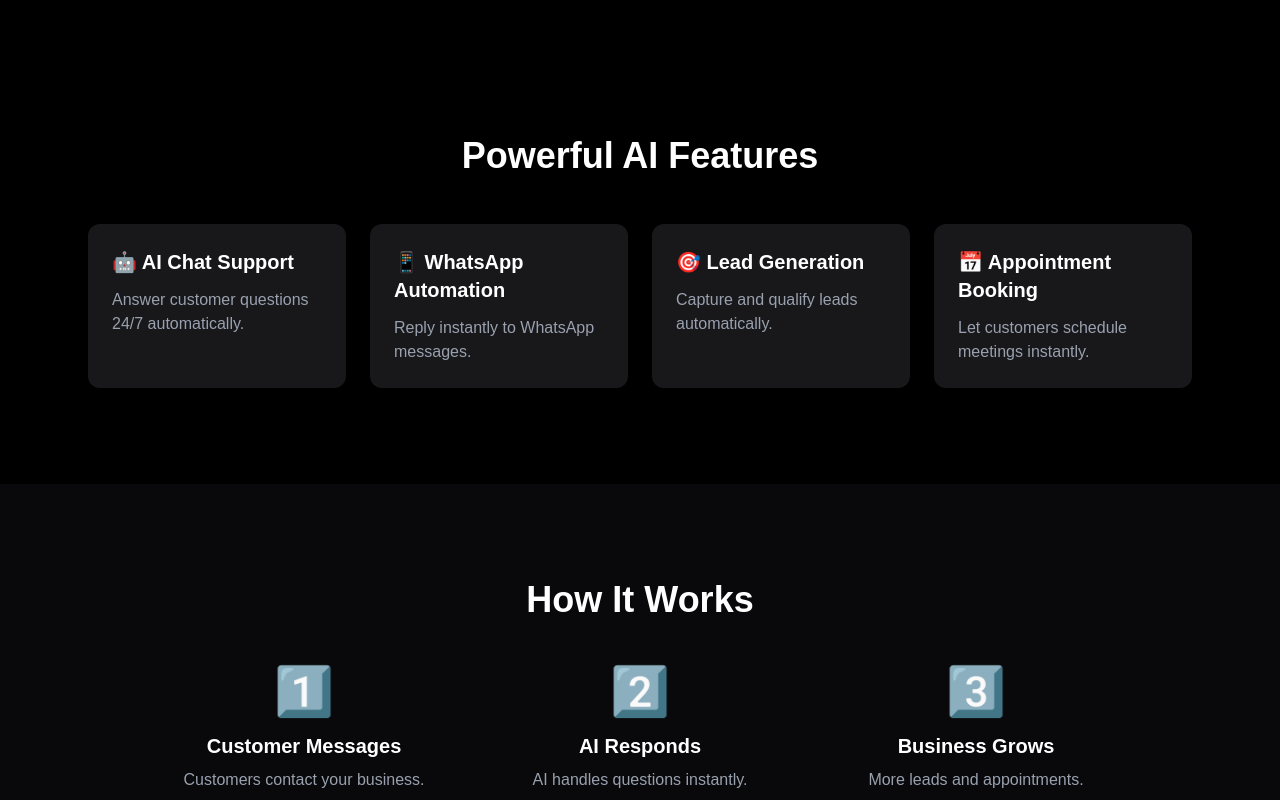
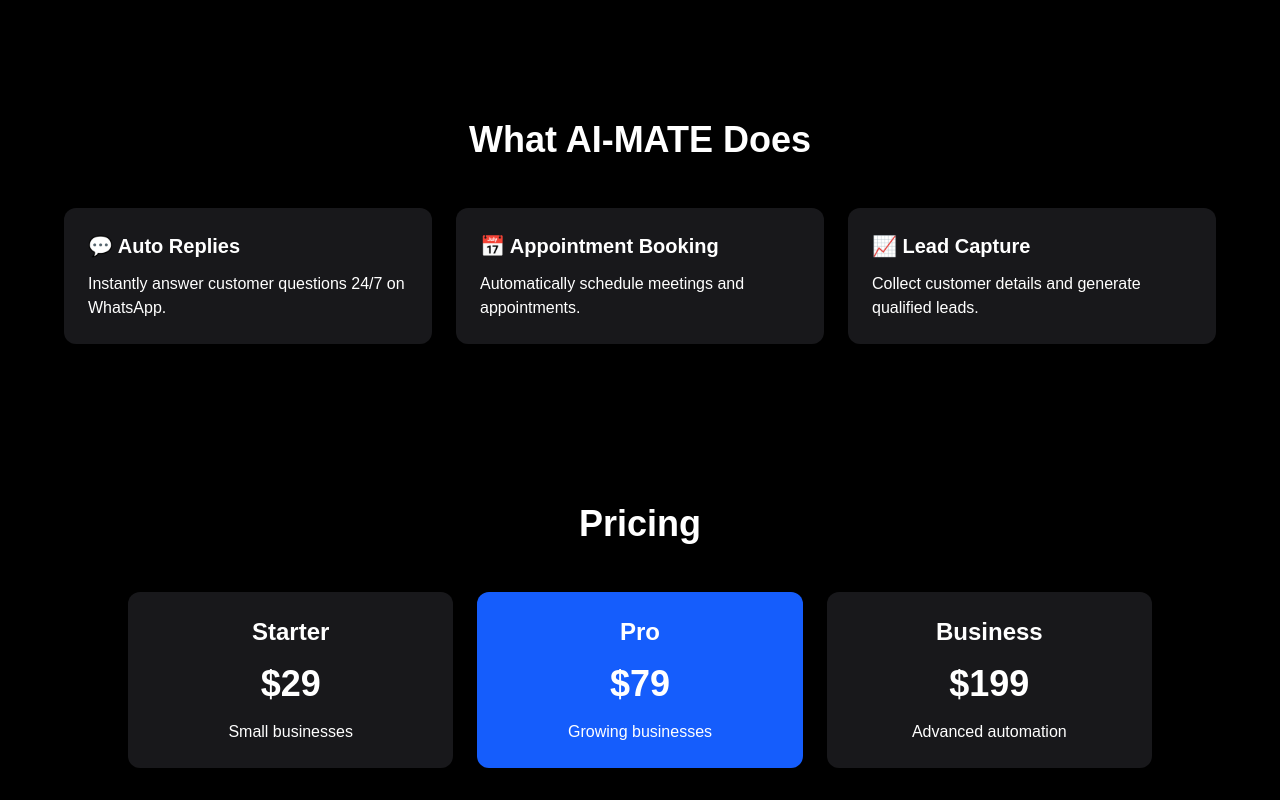
Before and after one commit to adidarkknight/ai-business-agent, a Next.js app: page / in a window 1280 px wide. Shown: the part 760-1560 px from the top of the page. Built offline with nearby package versions, Linux system fonts and the light colour scheme.

Commit message:
complete landing page

```diff
--- a/app/page.tsx
+++ b/app/page.tsx
@@ -28,7 +28,63 @@ export default function Home() {
 
 </div>
       </section>
+      <section className="py-20 px-6">
+  <h2 className="text-4xl font-bold text-center mb-12">
+    What AI-MATE Does
+  </h2>
 
+  <div className="grid md:grid-cols-3 gap-6 max-w-6xl mx-auto">
+
+    <div className="bg-zinc-900 p-6 rounded-xl">
+      <h3 className="text-xl font-bold mb-3">💬 Auto Replies</h3>
+      <p>
+        Instantly answer customer questions 24/7 on WhatsApp.
+      </p>
+    </div>
+
+    <div className="bg-zinc-900 p-6 rounded-xl">
+      <h3 className="text-xl font-bold mb-3">📅 Appointment Booking</h3>
+      <p>
+        Automatically schedule meetings and appointments.
+      </p>
+    </div>
+
+    <div className="bg-zinc-900 p-6 rounded-xl">
+      <h3 className="text-xl font-bold mb-3">📈 Lead Capture</h3>
+      <p>
+        Collect customer details and generate qualified leads.
+      </p>
+    </div>
+
+  </div>
+</section>
+<section className="py-20 px-6 text-center">
+  <h2 className="text-4xl font-bold mb-12">
+    Pricing
+  </h2>
+
+  <div className="grid md:grid-cols-3 gap-6 max-w-5xl mx-auto">
+
+    <div className="bg-zinc-900 p-6 rounded-xl">
+      <h3 className="text-2xl font-bold">Starter</h3>
+      <p className="text-4xl font-bold my-4">$29</p>
+      <p>Small businesses</p>
+    </div>
+
+    <div className="bg-blue-600 p-6 rounded-xl">
+      <h3 className="text-2xl font-bold">Pro</h3>
+      <p className="text-4xl font-bold my-4">$79</p>
+      <p>Growing businesses</p>
+    </div>
+
+    <div className="bg-zinc-900 p-6 rounded-xl">
+      <h3 className="text-2xl font-bold">Business</h3>
+      <p className="text-4xl font-bold my-4">$199</p>
+      <p>Advanced automation</p>
+    </div>
+
+  </div>
+</section>
       {/* Features */}
       <section className="py-24 px-6 max-w-6xl mx-auto">
         <h2 className="text-4xl font-bold text-center mb-12">
```
